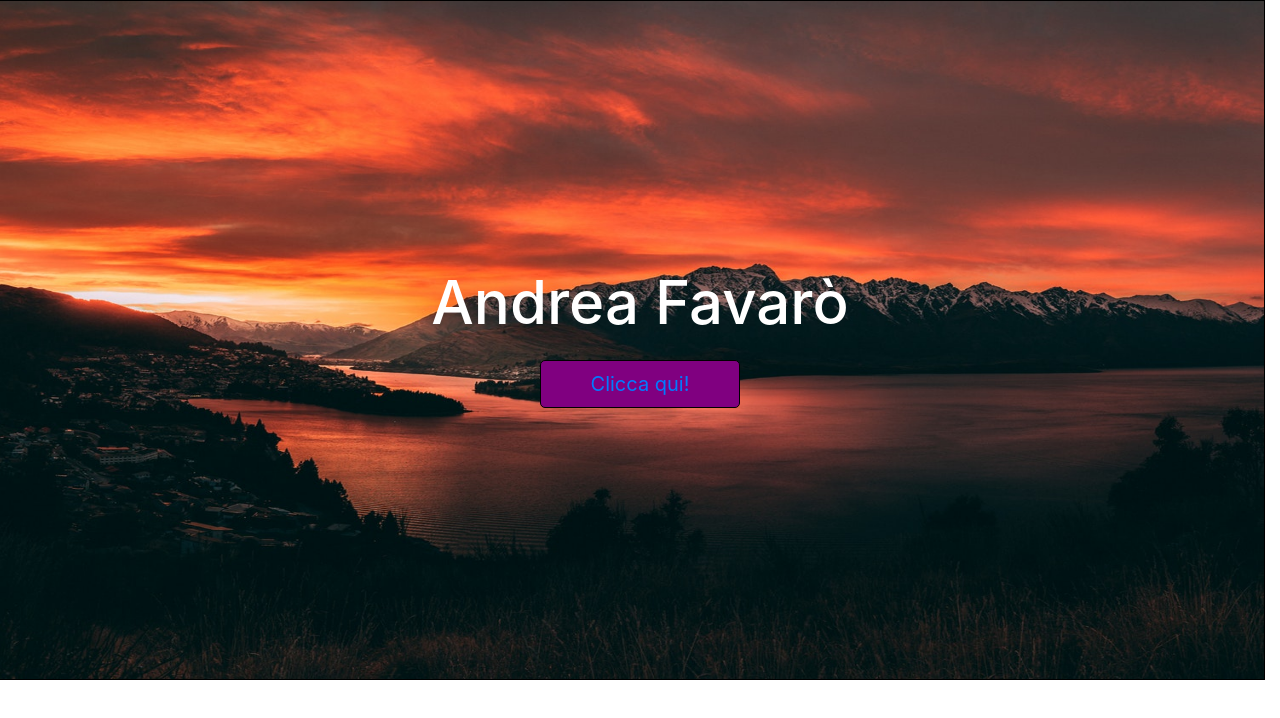
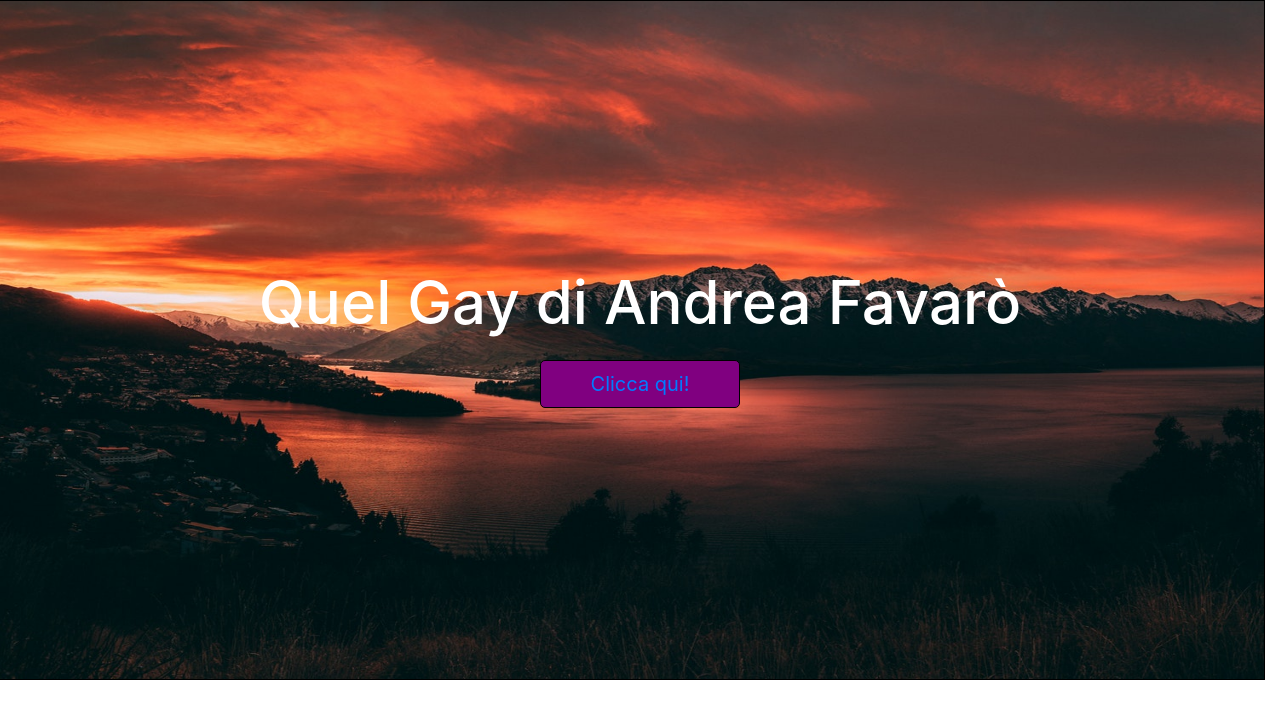
Before and after one commit to Andrea2909/Landing-Page-Example-2, a plain HTML site: page index.html in a window 1280 px wide. Drawn offline with nearby package versions, Linux system fonts and the light colour scheme.

Commit message:
modificato titolo

```diff
--- a/index.html
+++ b/index.html
@@ -14,7 +14,7 @@
         <img src="img/ciao.jpg">
         <div class="flex-center">
           <div>
-            <h1>Andrea Favarò</h1>
+            <h1>Quel Gay di Andrea Favarò</h1>
             <button class="button"><a target="_blank" href="https://it-it.facebook.com/">Clicca qui!</button></a>
           </div>
         </div>
```
